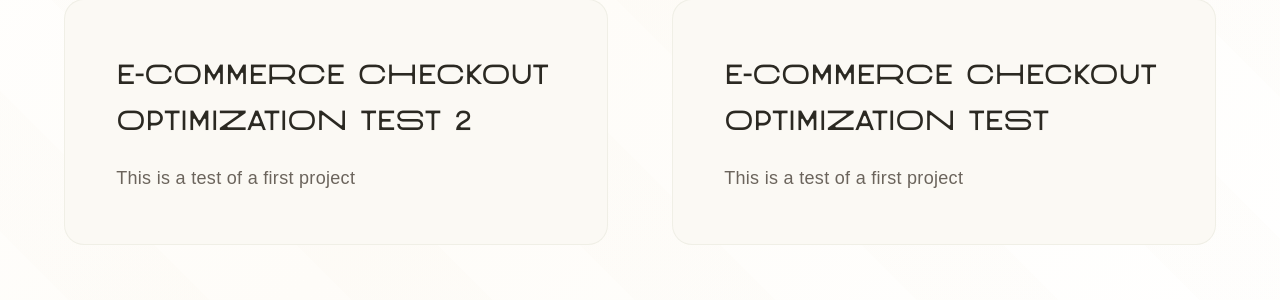
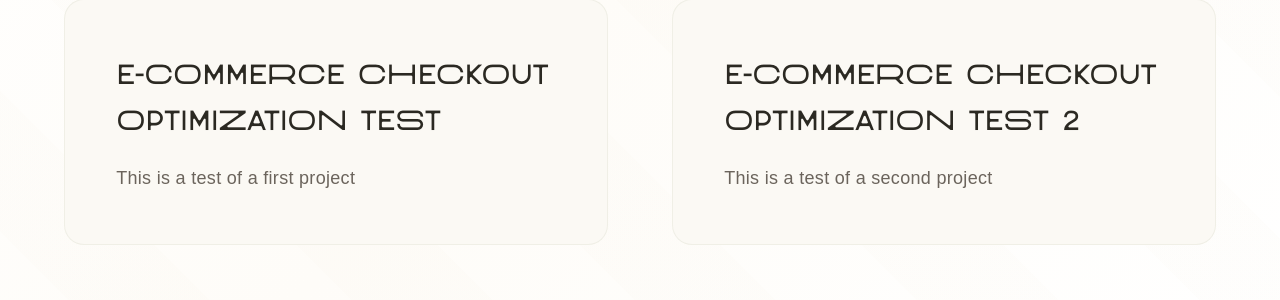
Before and after one commit to krupabpatel/krupa-portfolio, a Jekyll site: the page built from index.html, in a window 1280 px wide and 900 px high, scrolled down 975 px. Shown: the part 204-504 px from the top of the window. Built offline with Jekyll 4.4.1, drawn with Linux system fonts in a browser that asks for light colours; some web fonts are replaced.

Commit message:
Add project ordering system for homepage display
- Add order field to CMS configuration for controlling project sequence
- Update existing projects with order values (1 and 2)
- Modify homepage to sort projects by order field
- Projects will now display in custom order set through CMS

```diff
--- a/_projects/e-commerce-test-2.md
+++ b/_projects/e-commerce-test-2.md
@@ -2,7 +2,8 @@
 layout: project
 title: E-commerce Checkout Optimization Test 2
 slug: e-commerce-test-2
-summary: This is a test of a first project
+order: 2
+summary: This is a test of a second project
 role: UX Researcher & Designer
 tools:
   - Google Analytics
--- a/admin/config.yml
+++ b/admin/config.yml
@@ -19,6 +19,7 @@ collections:
       - { label: "Layout", name: "layout", widget: "hidden", default: "project" }
       - { label: "Title", name: "title", widget: "string" }
       - { label: "URL Slug", name: "slug", widget: "string", hint: "URL-friendly name (e.g., 'my-project' becomes /projects/my-project/)", pattern: ['^[a-z0-9-]+$', "Only lowercase letters, numbers, and hyphens allowed"] }
+      - { label: "Display Order", name: "order", widget: "number", default: 1, hint: "Lower numbers appear first on homepage" }
       - { label: "Summary", name: "summary", widget: "text", hint: "Short description for project cards on homepage" }
       - { label: "Role", name: "role", widget: "string" }
       - { label: "Tools Used", name: "tools", widget: "list", allow_add: true, field: { label: "Tool", name: "tool", widget: "string" } }
--- a/index.html
+++ b/index.html
@@ -45,7 +45,8 @@ layout: default
         <p class="section-subtitle">Side projects exploring product management concepts, user research methodologies, and data-driven solutions I've developed to solve real-world problems.</p>
       </div>
       <div class="project-grid">
-        {% for project in site.projects %}
+        {% assign sorted_projects = site.projects | sort: 'order' %}
+        {% for project in sorted_projects %}
         <div class="project-card" data-href="{{ project.url | relative_url }}">
           <h3>{{ project.title }}</h3>
           <p>{{ project.summary }}</p>
```
Also changed, not shown: _projects/e-commerce-test.md (+1 -0 lines).
